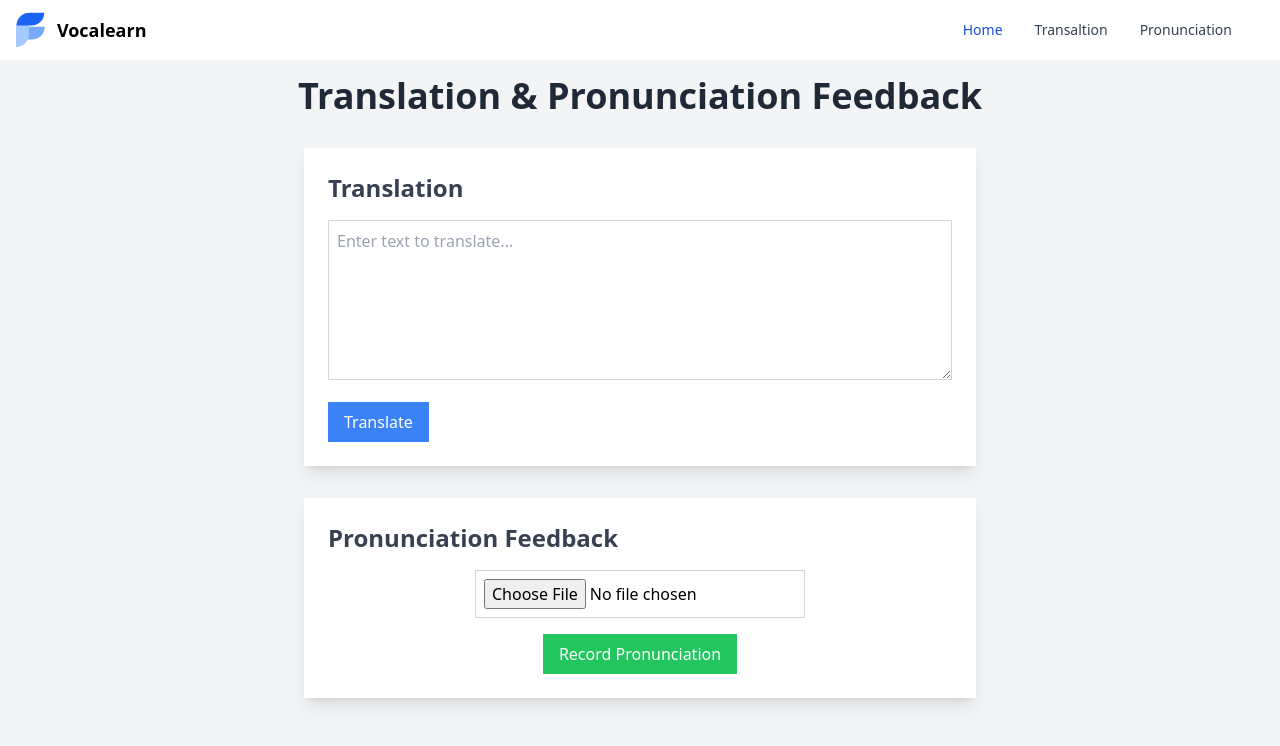
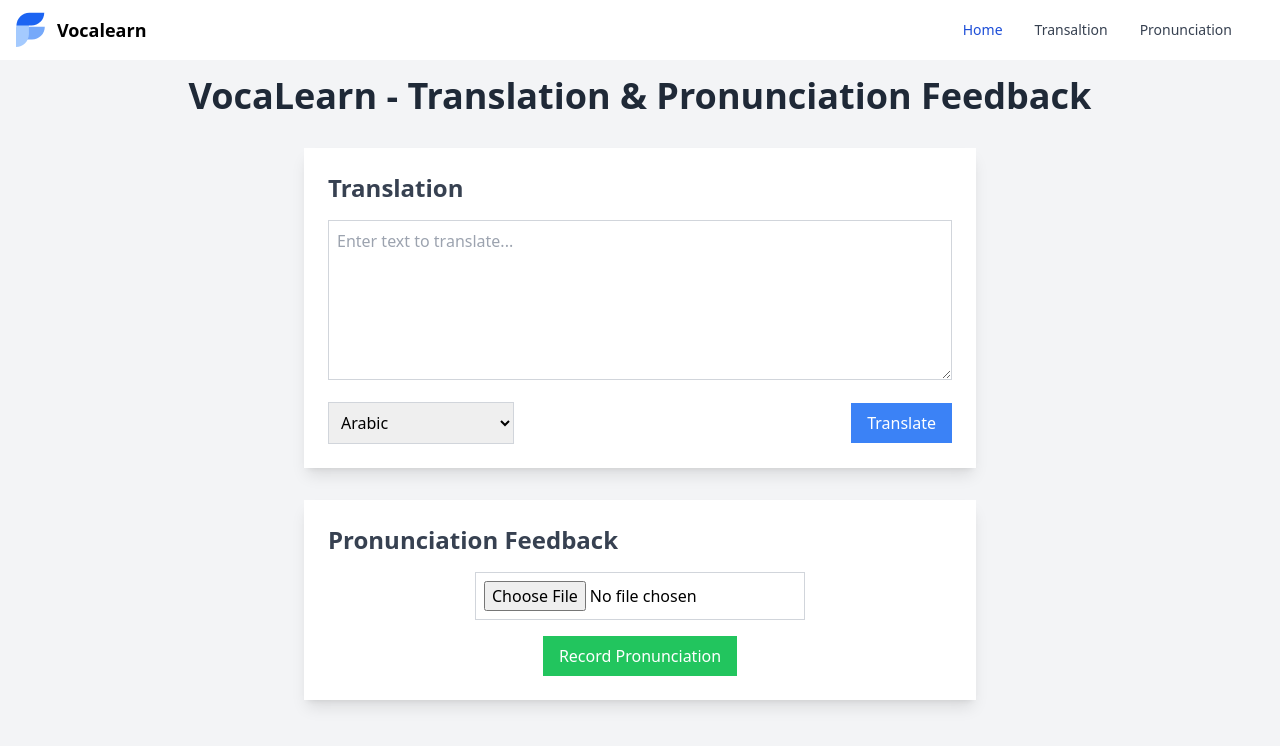
Before and after one commit to sikatanju/vocalearn-frontend, a React (Vite) app: page / in a window 1280 px wide. Shown: the top 746 px of the page. Built offline with nearby package versions, Linux system fonts and the light colour scheme.

Commit message:
Implemented translation for text using azure translation service

```diff
--- a/package.json
+++ b/package.json
@@ -12,6 +12,7 @@
   "dependencies": {
     "@radix-ui/react-navigation-menu": "^1.2.1",
     "@radix-ui/react-slot": "^1.1.0",
+    "axios": "^1.7.7",
     "class-variance-authority": "^0.7.0",
     "clsx": "^2.1.1",
     "lucide-react": "^0.460.0",
--- a/src/App.tsx
+++ b/src/App.tsx
@@ -1,13 +1,12 @@
 /* eslint-disable @typescript-eslint/no-unused-vars */
-
-import Navbar from "../src/components/main/navbar";
-import HomePage from "./components/main/Homepage";
+import Navbar from "../src/components/main/Navbar";
+import HomePageCopy from "./components/main/HomePageCopy";
 
 function App() {
     return (
         <>
-            <Navbar></Navbar>
-            <HomePage />
+            <Navbar />
+            <HomePageCopy />
         </>
     );
 }
--- /dev/null
+++ b/src/components/main/HomePageCopy.tsx
@@ -0,0 +1,126 @@
+/* eslint-disable @typescript-eslint/no-unused-vars */
+import React, { useState } from "react";
+import axios from "axios";
+
+const HomePage: React.FC = () => {
+    const [translationText, setTranslationText] = useState<string>("");
+    const [targetLanguage, setTargetLanguage] = useState<string>("ar");
+    const [uploadedFile, setUploadedFile] = useState<File | null>(null);
+    const [translatedText, setTranslatedText] = useState<string>("");
+
+    const handleTranslation = () => {
+        const requestData = {
+            text: translationText,
+            to: targetLanguage,
+        };
+
+        axios
+            .post("http://127.0.0.1:8000/vocalearn/translate/", requestData, {
+                headers: {
+                    "Content-Type": "application/json",
+                },
+            })
+            .then((response) => {
+                if (response.data.translation) {
+                    setTranslatedText(response.data.translation);
+                } else {
+                    alert("Translation failed. Please try again.");
+                }
+            })
+            .catch((error) => {
+                console.error("Error:", error);
+                alert("An error occurred while translating.");
+            });
+    };
+
+    const handleFileUpload = (event: React.ChangeEvent<HTMLInputElement>) => {
+        const file = event.target.files?.[0];
+        if (file) {
+            setUploadedFile(file);
+        }
+    };
+
+    const handleRecord = () => {
+        alert("Start recording...");
+    };
+
+    return (
+        <div className="flex flex-col items-center min-h-screen bg-gray-100 p-4">
+            <h1 className="text-4xl font-bold text-gray-800 mb-8">
+                VocaLearn - Translation & Pronunciation Feedback
+            </h1>
+
+            {/* Translation Section */}
+            <div className="w-full max-w-2xl bg-white shadow-lg rounded-lg p-6 mb-8">
+                <h2 className="text-2xl font-semibold text-gray-700 mb-4">
+                    Translation
+                </h2>
+                <textarea
+                    className="w-full h-40 border border-gray-300 rounded-lg p-2 focus:outline-none focus:border-blue-500"
+                    placeholder="Enter text to translate..."
+                    value={translationText}
+                    onChange={(e) => setTranslationText(e.target.value)}
+                />
+                <div className="mt-4 flex items-center justify-between">
+                    {/* Language Selector */}
+                    <select
+                        value={targetLanguage}
+                        onChange={(e) => setTargetLanguage(e.target.value)}
+                        className="border border-gray-300 rounded-lg p-2 focus:outline-none focus:border-blue-500"
+                    >
+                        <option value="ar">Arabic</option>
+                        <option value="bn">Bangla</option>
+                        <option value="en">English</option>
+                        <option value="es">Spanish</option>
+                        <option value="ja">Japan</option>
+                        <option value="fr">French</option>
+                        <option value="de">German</option>
+                        <option value="zh-Hans">Chinese (Simplified)</option>
+                    </select>
+                    <button
+                        onClick={handleTranslation}
+                        className="bg-blue-500 text-white py-2 px-4 rounded-lg hover:bg-blue-600 transition"
+                    >
+                        Translate
+                    </button>
+                </div>
+                {translatedText && (
+                    <div className="mt-4 p-4 bg-gray-50 border border-gray-200 rounded-lg">
+                        <h3 className="text-lg font-semibold text-gray-600">
+                            Translated Text:
+                        </h3>
+                        <p className="text-gray-800">{translatedText}</p>
+                    </div>
+                )}
+            </div>
+
+            {/* Pronunciation Feedback Section */}
+            <div className="w-full max-w-2xl bg-white shadow-lg rounded-lg p-6">
+                <h2 className="text-2xl font-semibold text-gray-700 mb-4">
+                    Pronunciation Feedback
+                </h2>
+                <div className="flex flex-col items-center">
+                    <input
+                        type="file"
+                        accept="audio/*"
+                        onChange={handleFileUpload}
+                        className="mb-4 border border-gray-300 rounded-lg p-2"
+                    />
+                    <button
+                        onClick={handleRecord}
+                        className="bg-green-500 text-white py-2 px-4 rounded-lg hover:bg-green-600 transition"
+                    >
+                        Record Pronunciation
+                    </button>
+                    {uploadedFile && (
+                        <p className="mt-4 text-gray-600">
+                            Uploaded File: {uploadedFile.name}
+                        </p>
+                    )}
+                </div>
+            </div>
+        </div>
+    );
+};
+
+export default HomePage;
```
Also changed, not shown: 1 other file (tests, documents, lock files or other folders).
